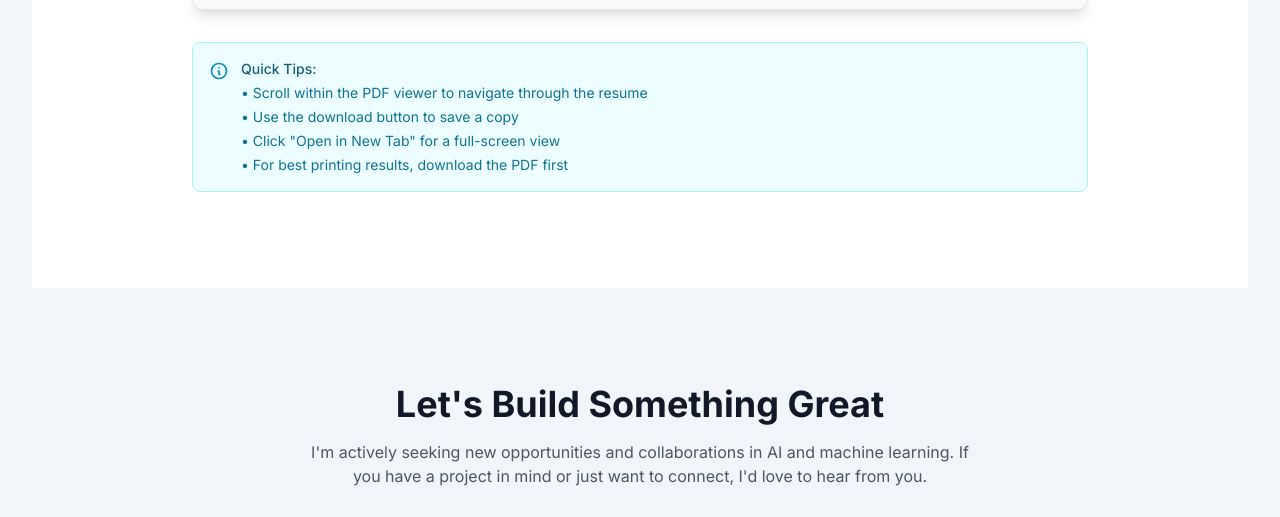
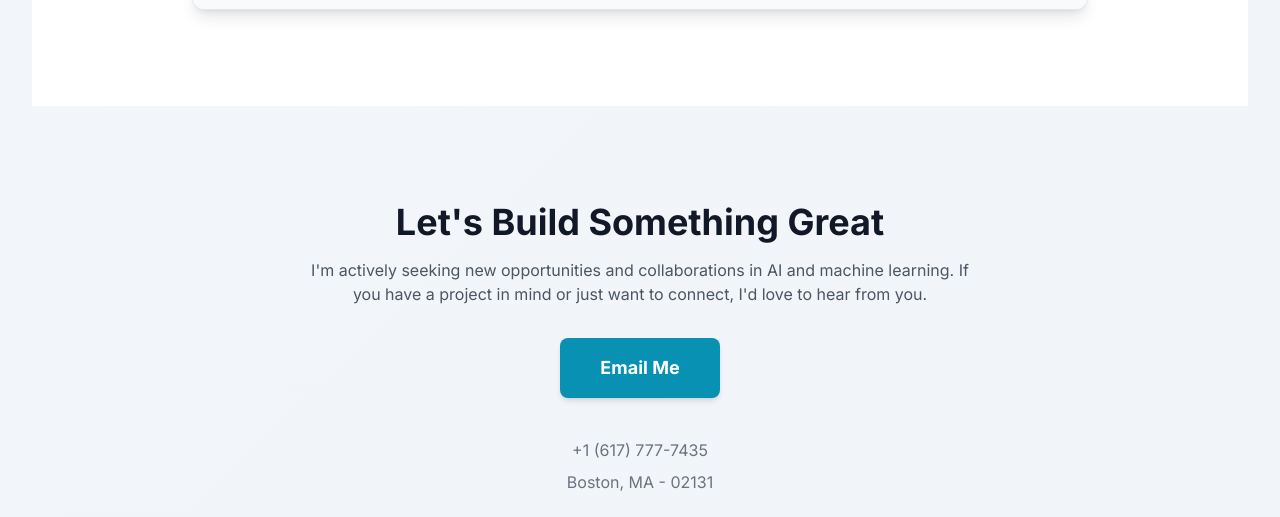
Before and after one commit to DV2123/portfolio, a plain HTML site: page index.html in a window 1280 px wide. Shown: the part 9518-10035 px from the top of the page. Drawn offline with nearby package versions, Linux system fonts and the light colour scheme; no server answers.

Commit message:
Remove resume quick tips box
Co-Authored-By: Claude Sonnet 5.5 <noreply@anthropic.com>

```diff
--- a/index.html
+++ b/index.html
@@ -1075,24 +1075,6 @@
                             </div>
                         </div>
                     </div>
-
-                    <!-- Tips/Instructions -->
-                    <div class="mt-8 p-4 bg-cyan-50 rounded-lg border border-cyan-200 transition-colors duration-300">
-                        <div class="flex items-start gap-3">
-                            <svg class="w-5 h-5 text-cyan-600 mt-0.5 flex-shrink-0" fill="none" stroke="currentColor" viewBox="0 0 24 24" xmlns="http://www.w3.org/2000/svg">
-                                <path stroke-linecap="round" stroke-linejoin="round" stroke-width="2" d="M13 16h-1v-4h-1m1-4h.01M21 12a9 9 0 11-18 0 9 9 0 0118 0z"></path>
-                            </svg>
-                            <div>
-                                <p class="text-sm text-cyan-800 font-medium transition-colors duration-300">Quick Tips:</p>
-                                <ul class="text-sm text-cyan-700 mt-1 space-y-1 transition-colors duration-300">
-                                    <li>• Scroll within the PDF viewer to navigate through the resume</li>
-                                    <li>• Use the download button to save a copy</li>
-                                    <li>• Click "Open in New Tab" for a full-screen view</li>
-                                    <li>• For best printing results, download the PDF first</li>
-                                </ul>
-                            </div>
-                        </div>
-                    </div>
                 </div>
             </div>
         </section>
```
